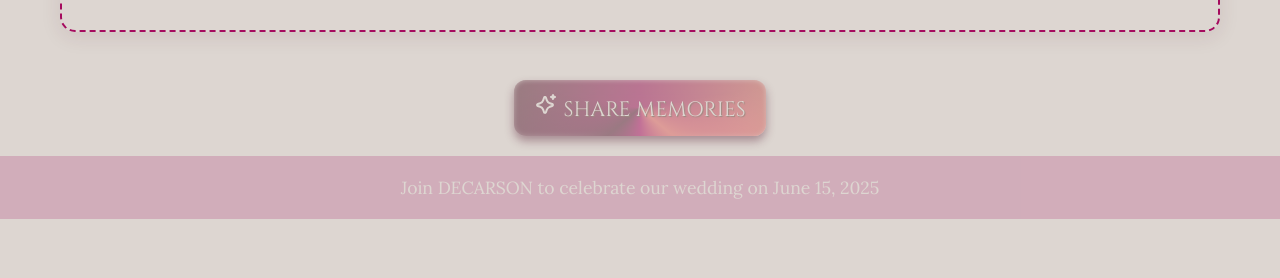
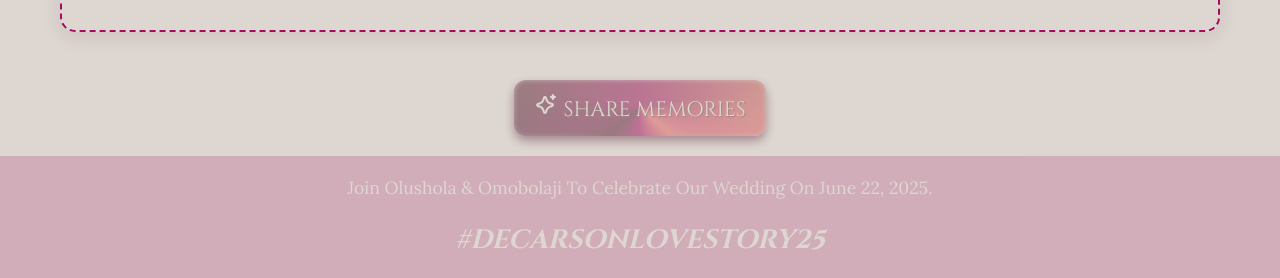
Before and after one commit to Decarson25/Memories, a website: page public/index.html in a window 1280 px wide. Shown: the part 822-1100 px from the top of the page. Before the commit the page ends 1041 px from the top, so only its background shows below. Drawn offline with Linux system fonts and the light colour scheme.

Commit message:
Update index.html

```diff
--- a/public/index.html
+++ b/public/index.html
@@ -241,6 +241,15 @@
             font-weight: 100;
             position: relative;
             width: 100%;
+
+        }
+
+        footer p{
+            font-size: clamp(1.2em, 3vw, 1.5em);
+            font-family: 'Cinzel', serif;
+            font-weight: bold;
+            font-style: italic;
+
         }
 
         #successMessage {
@@ -352,7 +361,9 @@
     </div>
 
     <footer>
-        Join DECARSON to celebrate our wedding on June 15, 2025
+        Join Olushola & Omobolaji To Celebrate Our Wedding On June 22, 2025. <br>
+        <br>
+        <p>#DECARSONLOVESTORY25</p>
     </footer>
 
     <script src="script.js"></script>
```
